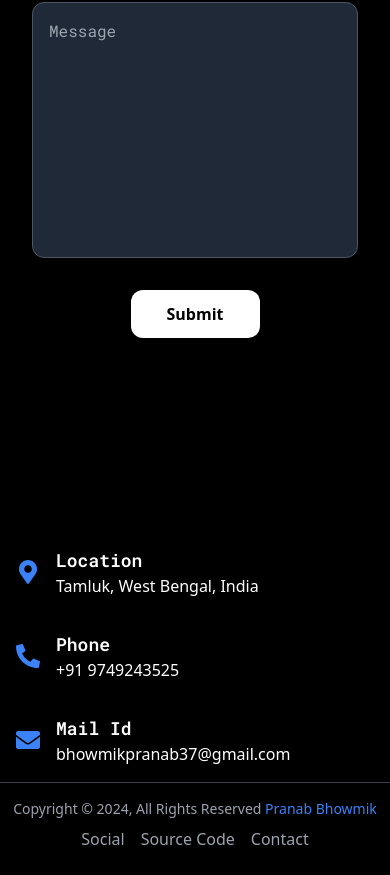
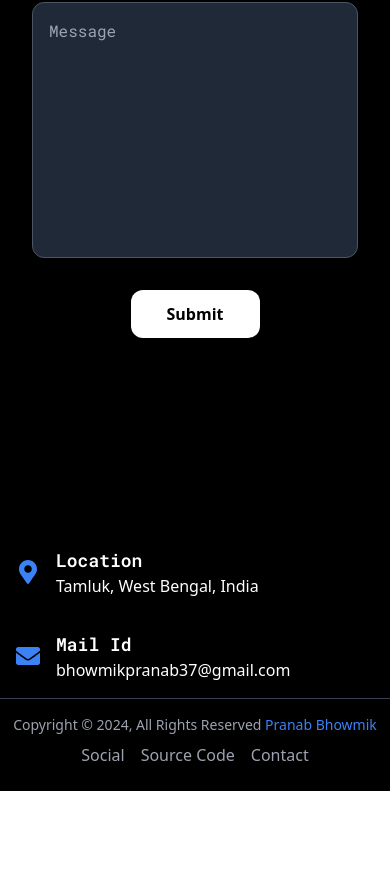
Before and after one commit to pranabbhowmik/my-portfolio, a React (Vite) app: page / in a window 390 px wide. Shown: the part 4194-5069 px from the top of the page. After the commit the page ends 4985 px from the top, so only its background shows below. Built offline with nearby package versions, Linux system fonts and the light colour scheme.

Commit message:
Remove phone contact section from Footer and update Just Cheers project link

```diff
--- a/src/section/Footer/Footer.jsx
+++ b/src/section/Footer/Footer.jsx
@@ -19,17 +19,6 @@ const Footer = ({ mode }) => {
               Location
             </h3>
             <p className="text-base sm:text-lg">Tamluk, West Bengal, India</p>
-          </div>
-        </div>
-
-        {/* Call Us */}
-        <div className="flex items-center gap-4">
-          <FaPhoneAlt className="text-blue-500 text-2xl sm:text-3xl" />
-          <div>
-            <h3 className="font-semibold font-robotoMono text-lg sm:text-xl">
-              Phone
-            </h3>
-            <p className="text-base sm:text-lg">+91 9749243525</p>
           </div>
         </div>
 
--- a/src/section/Projects/Project.jsx
+++ b/src/section/Projects/Project.jsx
@@ -36,7 +36,7 @@ const Project = ({ mode }) => {
         />
         <Projectcard
           src={justcheers}
-          link="https://justcheers.netlify.app/"
+          link="https://just-cheers.onrender.com/"
           h3="Just Cheers"
           p="Alcohol Delivery App"
         />
```
